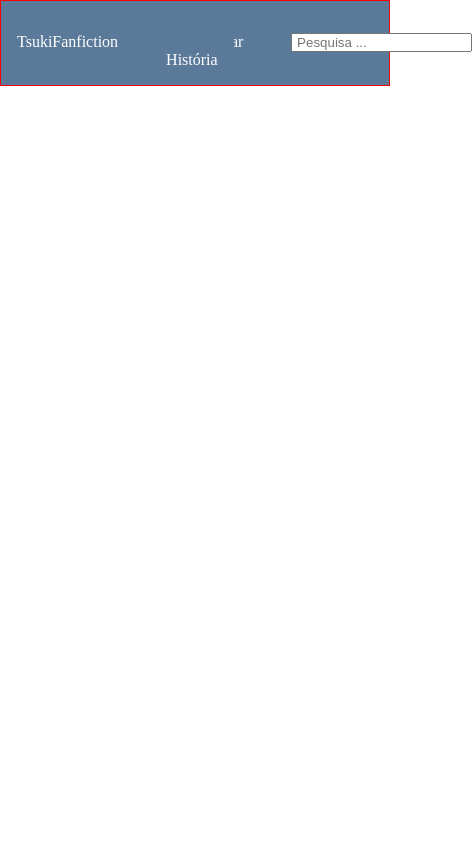
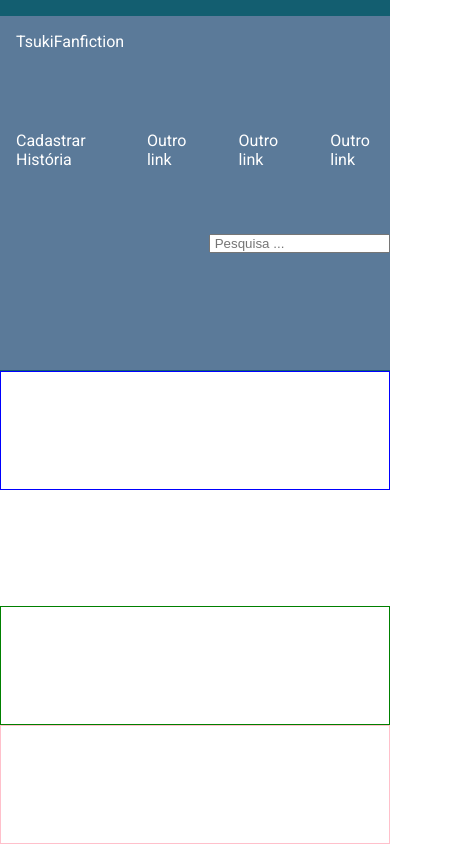
Before and after one commit to DanielleVieira/devweb, a React (Create React App) app in the folder frontend/: page / in a window 390 px wide. Shown: the whole page, 472 px wide, since content can reach past the window. Built offline with nearby package versions, Linux system fonts and the light colour scheme.

Commit message:
alterções no layout da página e css dos elementos do header

```diff
--- /dev/null
+++ b/frontend/public/index.css
@@ -0,0 +1,10 @@
+* {
+    margin: 0;
+    padding: 0;
+    box-sizing: border-box;
+}
+
+html, body {
+    height: 100vh;
+    font-family: 'Roboto', sans-serif;
+}
--- a/frontend/public/index.html
+++ b/frontend/public/index.html
@@ -6,14 +6,19 @@
         content="Site dedicado ao compartilhamento e leitura de fanfictions e histórias originais" />
     <meta name="author" content="https://github.com/DanielleVieira" />
     <meta name="viewport" content="width=device-width, initial-scale=1.0" />
+
+    <link rel="stylesheet" href="./index.css"/>
+
+    <link rel="preconnect" href="https://fonts.googleapis.com">
+    <link rel="preconnect" href="https://fonts.gstatic.com" crossorigin>
+    <link href="https://fonts.googleapis.com/css2?family=Roboto&display=swap" rel="stylesheet">
+
     <!-- <link rel="icon" href="%PUBLIC_URL%/favicon.ico" />  -->
 
     <title>Tsuki Fanfiction</title>
 
   </head>
-  <body>
-
-    <div id="root"></div>
+  <body id="body">
 
   </body>
 </html>
--- a/frontend/src/App.css
+++ b/frontend/src/App.css
@@ -1,34 +1,46 @@
-* {
-    padding: 0;
-    margin: 0;
-}
-.App {
-    border: 1px solid red;
-    box-sizing: border-box;
-}
+
 
 .header {
     display: flex;
+    align-items: stretch;
     gap: 3rem;
-    padding: 2rem 1rem 1rem;
+    border-top: 12pt solid #135e70;
+    border-bottom: 1px solid #135e70;
     background-color: #5b7a99;
     color: white;
 }
 
-.container-pesquisa {
+@media(max-width: 500px) {
+    .header {
+        display: flex;
+        flex-flow: column;
+    }
+}
+
+.pesquisa {
     margin-left: auto;
     position: relative;
+
+}
+
+.container-logo {
+    padding: 1rem;
+}
+
+.nav {
+    display: flex;
+    align-items: stretch;
+    gap: 1rem;
 }
 
 .nav-item {
     background-color: #5b7a99;
+    color: #fff;
     padding: 1rem;
-    color: white;
 }
 
 .nav-item:hover {
-    background-color: lightblue;
-    color: black;
+    background-color: #135e70;
 }
 
 .nav-item:link {
--- a/frontend/src/App.js
+++ b/frontend/src/App.js
@@ -1,21 +1,37 @@
 import './App.css';
+import './layout.css';
 import Pesquisa from './components/Pesquisa/Pesquisa';
 
 function App() {
   return (
     <div className="App">
       <header className="header">
-        <div className="containner-logo">
+        <div className="container-logo">
           <span className="logo-item">Tsuki</span>
           <span className="logo-item">Fanfiction</span>
         </div>
         <nav className="nav">
           <a className="nav-item" href="#">Cadastrar História</a>
+          <a className="nav-item" href="#">Outro link</a>
+          <a className="nav-item" href="#">Outro link</a>
+          <a className="nav-item" href="#">Outro link</a>
         </nav>
 
-        <Pesquisa className="container-pesquisa"/>
+        <Pesquisa className="pesquisa"/>
 
       </header>
+      <main className="main">
+
+      </main>
+      <filter className="filter">
+
+      </filter>
+      <aside className="aside">
+
+      </aside>
+      <footer className="footer">
+
+      </footer>
     </div>
   );
 }
--- a/frontend/src/components/Pesquisa/Pesquisa.css
+++ b/frontend/src/components/Pesquisa/Pesquisa.css
@@ -1,4 +1,4 @@
-.container-resultado-pesquisa {
+.listagem-pesquisa {
     position: absolute;
     background-color: #ffffff;
     border: 1px solid black;
--- a/frontend/src/components/Pesquisa/Pesquisa.js
+++ b/frontend/src/components/Pesquisa/Pesquisa.js
@@ -25,7 +25,7 @@ function Pesquisa(props) {
                 <input type="text" name="input-pesquisa" placeholder=" Pesquisa ..."></input>
             </form>
 
-            { pesquisaAtiva ?  <div className="container-resultado-pesquisa">
+            { pesquisaAtiva ?  <div className="listagem-pesquisa">
                 {
                     resultadoPesquisa.length === 0 ?
                     <span className="item-pesquisa"> Não encontramos nenhuma fic, sorry 🥲 </span> :
--- a/frontend/src/index.js
+++ b/frontend/src/index.js
@@ -7,7 +7,7 @@ ReactDOM.render(
   <React.StrictMode>
     <App />
   </React.StrictMode>,
-  document.getElementById('root')
+  document.getElementById('body')
 );
 
 // If you want to start measuring performance in your app, pass a function
--- /dev/null
+++ b/frontend/src/layout.css
@@ -0,0 +1,51 @@
+.App {
+    height: 100vh;
+    display: grid;
+    grid-template-columns: 5fr 1fr ;
+    grid-template-rows: 1fr 5fr 2fr 1fr;
+    grid-template-areas:
+        "header header"
+        "main filter"
+        "aside aside"
+        "footer footer";
+
+}
+
+@media (max-width: 500px) {
+    .App {
+        height: 100%;
+        display: grid;
+        grid-template-columns: 1fr ;
+        grid-template-rows: auto;
+        grid-template-areas:
+            "header"
+            "filter"
+            "main"
+            "aside"
+            "footer";
+
+    }
+}
+
+.header {
+    grid-area: header;
+}
+
+.main {
+    grid-area: main;
+}
+
+.filter {
+    grid-area: filter;
+    border: blue solid 1px;
+}
+
+.aside {
+    grid-area: aside;
+    border: green solid 1px;
+}
+
+.footer {
+    grid-area: footer;
+    border: pink solid 1px;
+}
```
